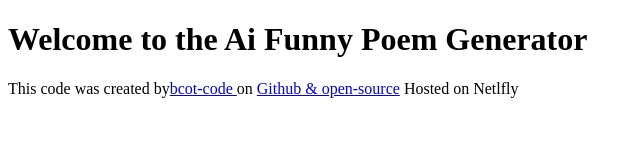
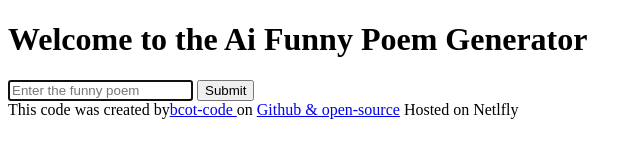
Before and after one commit to bcot-code/funny-poem-generator, a plain HTML site: page index.html in a window 1280 px wide. Shown: the whole page, without its empty margins (0-642 px from the left). Drawn offline with Linux system fonts and the light colour scheme.

Commit message:
Added basic HTML structure

```diff
--- a/index.html
+++ b/index.html
@@ -7,7 +7,19 @@
     <title>Welcome to the humuous generator</title>
   </head>
   <body>
-    <h1>Welcome to the Ai Funny Poem Generator</h1>
+    <header><h1>Welcome to the Ai Funny Poem Generator</h1></header>
+    <main>
+      <section></section>
+      <form>
+        <input
+          type="text"
+          placeholder="Enter the funny poem"
+          autofocus
+          required
+        />
+        <input type="submit" />
+      </form>
+    </main>
     <footer>
       This code was created by<a
         href="https://github.com/bcot-code"
```
